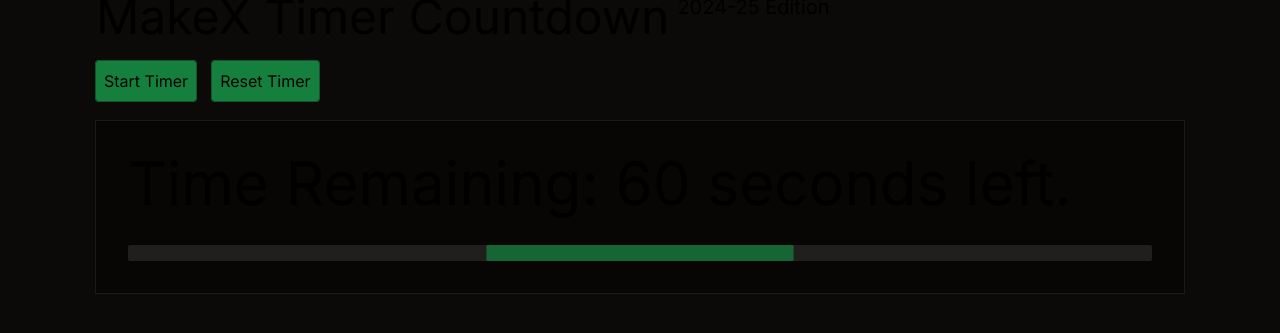
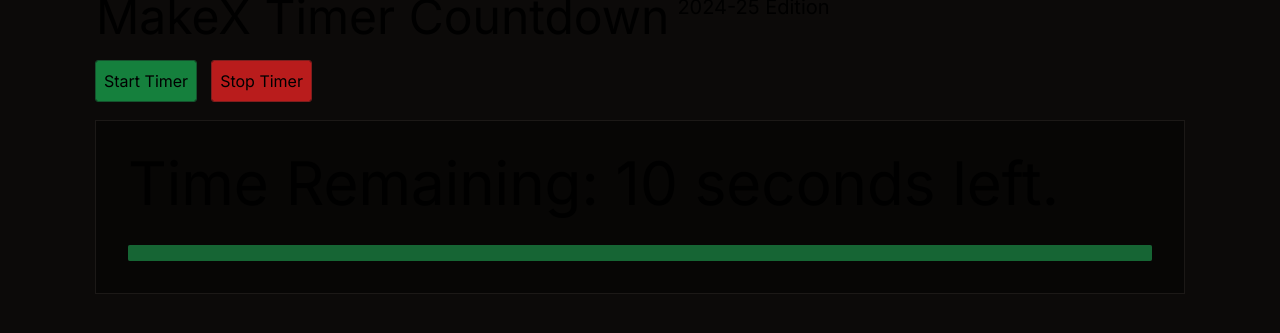
Before and after one commit to piyaphatliamwilai/makex-score-calculator, a Next.js app: page /timer in a window 1280 px wide. Shown: the part 103-436 px from the top of the page. Built offline with nearby package versions, Linux system fonts and the light colour scheme.

Commit message:
whatever this shit code fix

```diff
--- a/src/app/timer/page.jsx
+++ b/src/app/timer/page.jsx
@@ -3,23 +3,36 @@
 import { useState } from "react"
 
 export default function Timer() {
-    const [countdown, setCountdown] = useState(60)
-
-    var timer = 0
+    const [countdown, setCountdown] = useState(10)
+    const [timer, setTimer] = useState(0)
+    const [width, setWidth] = useState(100)
+    const [startTime, setStartTime] = useState(10)
 
     function StartTimer() {
-        timer = setInterval(Timer, 1000)
+        clearTimeout(timer)
+        clearInterval(timer)
+        setTimer(setInterval(Timer, 1000))
     }
 
     function Timer() {
-        if (countdown <= 0) {
-            clearInterval(timer)
-        } else {
-            setCountdown(countdown - 1)
-        }
+        setCountdown((current) => {
+                let val = current - 1
+                if (current == 0) {
+                    ResetTimer()
+                } else {
+                    setWidth((num) => {
+                        console.log((val / startTime) * 100)
+                        return (val / startTime) * 100
+                    })
+                }
+                return val;
+            }
+        )
     }
 
     function ResetTimer() {
+        console.log('resetting')
+        clearTimeout(timer)
         clearInterval(timer)
     }
 
@@ -31,12 +44,12 @@
             </div>
             <div className="flex space-x-4">
                 <button onClick={StartTimer} className="p-2 bg-green-700 outline outline-1 outline-green-900 rounded-sm">Start Timer</button>
-              <button onClick={ResetTimer} className="p-2 bg-green-700 outline outline-1 outline-green-900 rounded-sm">Reset Timer</button>
+              <button onClick={ResetTimer} className="p-2 bg-red-700 outline outline-1 outline-red-900 rounded-sm">Stop Timer</button>
             </div>
             <div className="min-h-max bg-black bg-opacity-40 outline outline-stone-900 outline-1 px-8 py-8 space-y-8">
                 <h1 className="text-6xl">Time Remaining: {countdown} seconds left.</h1>
                 <div className={"flex h-4 bg-opacity-10 bg-white rounded-sm"}>
-                    <div className="flex h-4 bg-green-800 w-[100%] rounded-sm scale-x-[30%]"></div>
+                    <div className={"h-4 bg-green-800 rounded-sm"} style={{width: width + '%'}}></div>
                 </div>
             </div>
         </main>
```
